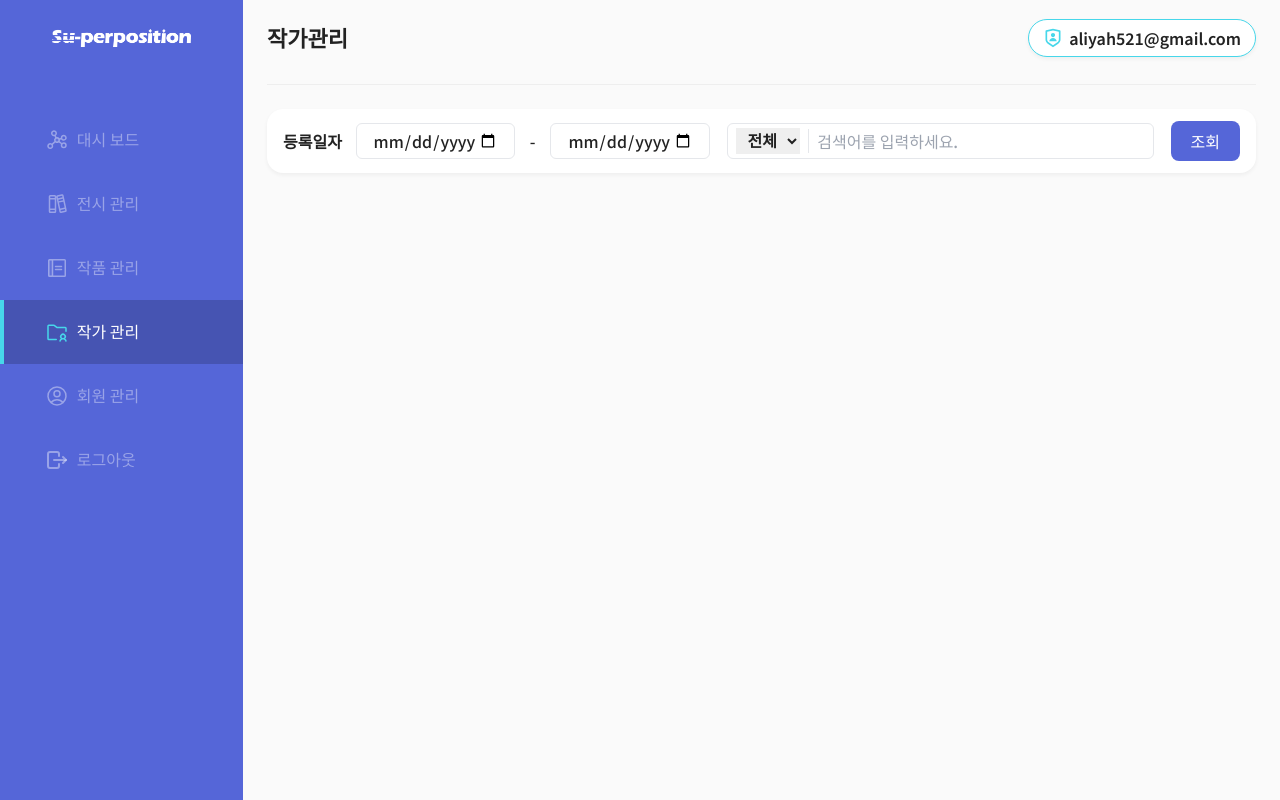
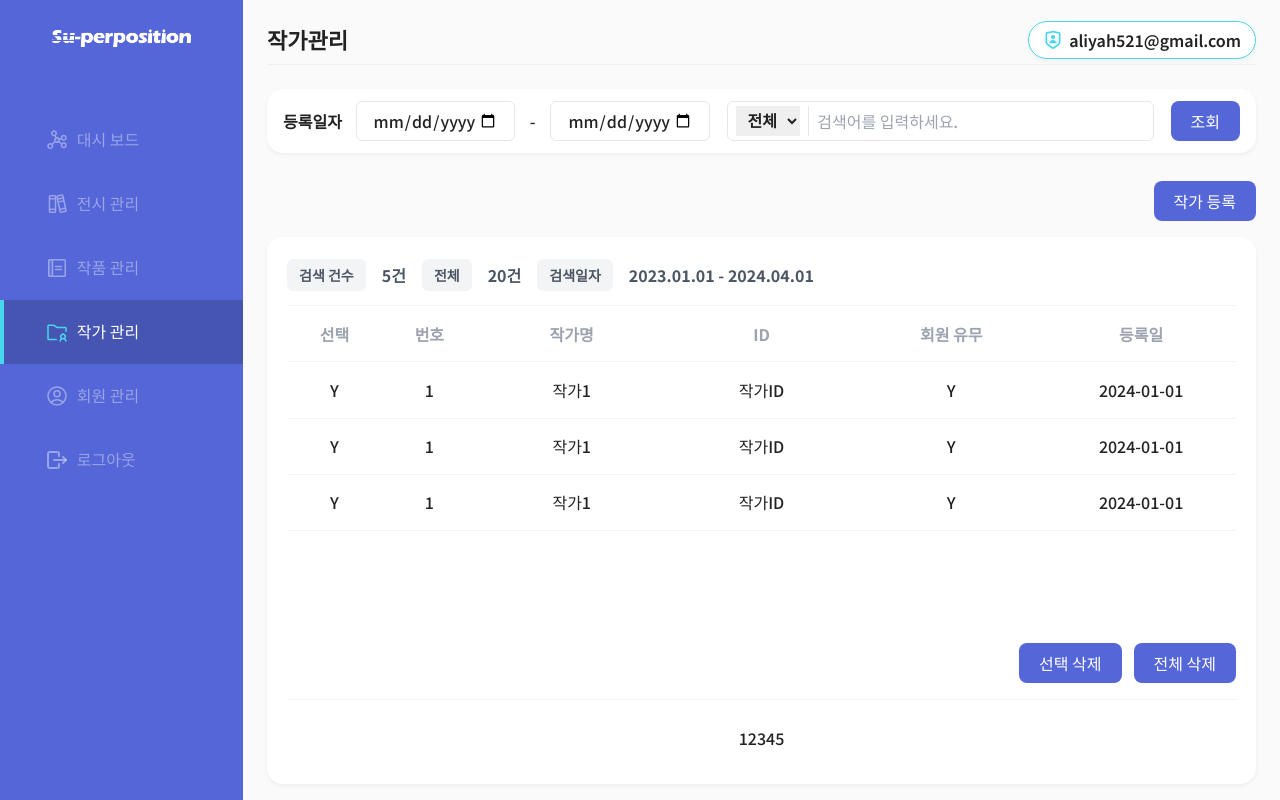
Before and after one commit to Superposition-dev/Super_Front_admin, a React (Vite) app: page /author in a window 1280 px wide. Built offline with nearby package versions, Linux system fonts and the light colour scheme.

Commit message:
Feat : 테이블 공통 컴포넌트화 진행중

```diff
--- a/package.json
+++ b/package.json
@@ -10,9 +10,12 @@
     "preview": "vite preview"
   },
   "dependencies": {
+    "@types/lodash": "^4.17.0",
+    "@types/react-table": "^7.7.20",
     "autoprefixer": "^10.4.18",
     "axios": "^1.6.7",
     "clsx": "^2.1.0",
+    "lodash": "^4.17.21",
     "postcss": "^8.4.36",
     "react": "^18.2.0",
     "react-dom": "^18.2.0",
@@ -20,6 +23,7 @@
     "react-icons": "^5.0.1",
     "react-query": "^3.39.3",
     "react-router-dom": "^6.22.3",
+    "react-table": "^7.8.0",
     "recoil": "^0.7.7",
     "tailwind": "^4.0.0",
     "tailwind-merge": "^2.2.1",
--- a/src/components/@common/Search.tsx
+++ b/src/components/@common/Search.tsx
@@ -28,7 +28,7 @@ const Search = (props: SearchProps) => {
   }, [])
 
   return (
-    <section className="flex justify-between items-center gap-3 w-full h-fit py-3 px-4 rounded-2xl bg-white shadow-light">
+    <form className="flex justify-between items-center gap-3 w-full h-fit py-3 px-4 rounded-2xl bg-white shadow-light">
       <div className="flex justify-between items-center w-[91%] h-full">
         <div className="flex justify-between items-center w-[49%] h-full">
           <p className="text-base font-semibold">등록일자</p>
@@ -82,7 +82,7 @@ const Search = (props: SearchProps) => {
         </div>
       </div>
       <Button name="조회" onClick={handler} />
-    </section>
+    </form>
   )
 }
 
--- a/src/components/@common/Wrapper.tsx
+++ b/src/components/@common/Wrapper.tsx
@@ -12,7 +12,7 @@ const Wrapper = (props: WrapperProps) => {
   const navigate = useNavigate()
 
   return (
-    <div className="flex flex-col justify-between gap-6 w-full h-full py-4 px-6">
+    <div className="flex flex-col justify-between w-full h-screen py-4 px-6">
       <div className="flex justify-between items-center w-full h-12">
         <p className="text-[22px] font-bold">{title}</p>
         <div
@@ -25,7 +25,7 @@ const Wrapper = (props: WrapperProps) => {
           <h4 className="text-base leading-6 font-semibold text-default">aliyah521@gmail.com</h4>
         </div>
       </div>
-      <div className="w-full h-full border-t border-default border-opacity-5 pt-6">{children}</div>
+      <div className="w-full h-[94%] border-t border-default border-opacity-5 pt-6">{children}</div>
     </div>
   )
 }
--- /dev/null
+++ b/src/components/@common/table/TInteraction.tsx
@@ -0,0 +1,45 @@
+import cn from '../../../lib/tailwindUtil'
+import Label from '../Label'
+
+export interface TInteractionProps {
+  addClass?: string
+  search?: {
+    name: string
+    value: number
+  }
+  total?: {
+    name: string
+    value: number
+  }
+  date?: {
+    name: string
+    value: string
+  }
+}
+
+const TInteraction = ({ search, total, date, addClass, ...props }: TInteractionProps) => {
+  return (
+    <div className={cn('flex items-center gap-1 w-full', addClass)}>
+      {search && (
+        <>
+          <Label name={search.name} addClass="text-sm" />
+          <Label name={`${search.value}건`} addClass="bg-transparent font-bold" />
+        </>
+      )}
+      {total && (
+        <>
+          <Label name={total.name} addClass="text-sm" />
+          <Label name={`${total.value}건`} addClass="bg-transparent font-bold" />
+        </>
+      )}
+      {date && (
+        <>
+          <Label name={date.name} addClass="text-sm" />
+          <Label name={`${date.value}`} addClass="bg-transparent font-bold" />
+        </>
+      )}
+    </div>
+  )
+}
+
+export default TInteraction
--- /dev/null
+++ b/src/data/column.ts
@@ -0,0 +1,10 @@
+import { useMemo } from 'react'
+
+export const authorHeader = [
+  { accessor: 'select', Header: '선택' },
+  { accessor: 'num', Header: '번호' },
+  { accessor: 'name', Header: '작가명' },
+  // { accessor: 'id', Header: 'ID' },
+  // { accessor: 'isUser', Header: '회원유무' },
+  // { accessor: 'date', Header: '등록일자' },
+]
--- /dev/null
+++ b/src/data/data.ts
@@ -0,0 +1,13 @@
+import { useMemo } from 'react'
+
+export const authorData = useMemo(
+  () => [
+    { select: 'Y', num: 1, name: '작가1', ID: 'author1', isUser: 'Y', date: '2024-01-24' },
+    { select: 'Y', num: 2, name: '작가2', ID: 'author2', isUser: 'Y', date: '2024-01-24' },
+    { select: 'Y', num: 3, name: '작가3', ID: 'author3', isUser: 'Y', date: '2024-01-24' },
+    { select: 'Y', num: 4, name: '작가4', ID: 'author4', isUser: 'Y', date: '2024-01-24' },
+    { select: 'Y', num: 5, name: '작가5', ID: 'author5', isUser: 'Y', date: '2024-01-24' },
+    { select: 'Y', num: 6, name: '작가6', ID: 'author6', isUser: 'Y', date: '2024-01-24' },
+  ],
+  [],
+)
--- /dev/null
+++ b/src/hooks/useHasScroll.ts
@@ -0,0 +1,30 @@
+import { useEffect, useState, RefObject } from 'react'
+import { debounce } from 'lodash'
+
+const useHasScroll = (scrollRef: RefObject<HTMLDivElement>) => {
+  const [hasScroll, setHasScroll] = useState<boolean>(false)
+  useEffect(() => {
+    if (!scrollRef.current) {
+      return
+    }
+
+    // 렌더링 되자마자 hasScroll 이 업데이트 되도록
+    setHasScroll(scrollRef.current.scrollHeight > scrollRef.current.clientHeight)
+
+    const handleWindowResize = debounce(() => {
+      if (scrollRef.current) {
+        setHasScroll(scrollRef.current.scrollHeight > scrollRef.current.clientHeight)
+      }
+    }, 500)
+
+    window.addEventListener('resize', handleWindowResize)
+
+    return () => {
+      window.removeEventListener('resize', handleWindowResize)
+    }
+  }, [scrollRef])
+
+  return hasScroll
+}
+
+export default useHasScroll
--- a/src/index.css
+++ b/src/index.css
@@ -18,6 +18,28 @@ body {
   color: #222222;
 }
 
+/* 스크롤바 막대 설정*/
+*::-webkit-scrollbar {
+  width: 8px;
+  height: 8px;
+}
+
+*::-webkit-scrollbar-thumb {
+  background-color: #adadad;
+  /* 스크롤바 둥글게 설정    */
+  border-radius: 8px;
+}
+
+/* 스크롤바 뒷 배경 설정*/
+*::-webkit-scrollbar-track {
+  background-color: rgba(0, 0, 0, 0);
+}
+
+/* 스크롤바 코너 설정 */
+*::-webkit-scrollbar-corner {
+  background: transparent;
+}
+
 @tailwind base;
 @tailwind components;
 @tailwind utilities;
--- a/src/pages/Author.tsx
+++ b/src/pages/Author.tsx
@@ -1,14 +1,19 @@
-import { useState } from 'react'
+import { useRef, useState } from 'react'
 import Search from '../components/@common/Search'
 import Wrapper from '../components/@common/Wrapper'
-
-export const filter = ['전체', '작가명', 'ID']
+import Button from '../components/@common/Button'
+import Label from '../components/@common/Label'
+import useHasScroll from '../hooks/useHasScroll'
+import cn from '../lib/tailwindUtil'
 
 const AuthorPage = () => {
   const [startDate, setStartDate] = useState<string>()
   const [endDate, setEndDate] = useState<string>()
   const [text, setText] = useState<string>()
   const [limit, setLimit] = useState<string>()
+  const scrollRef = useRef<HTMLDivElement>(null)
+  const hasScroll = useHasScroll(scrollRef)
+  const filter = ['전체', '작가명', 'ID']
 
   const state = {
     startDate,
@@ -24,12 +29,93 @@ const AuthorPage = () => {
     setLimit,
   }
 
-  console.log(limit)
-
-  const handler = () => {}
   return (
     <Wrapper title="작가관리">
-      <Search filter={filter} state={state} setState={setState} handler={handler} />
+      <div className="flex flex-col items-center justify-between gap-7 w-full h-full">
+        <Search filter={filter} state={state} setState={setState} handler={() => console.log('조회 버튼 클릭')} />
+        <div className="flex flex-col items-center justify-between gap-4 w-full h-[90%]">
+          <Button name="작가 등록" addClass="self-end" onClick={() => console.log('작가 등록 버튼 클릭')} />
+          <section className="flex flex-col items-center justify-between gap-3 w-full h-[92%] p-5 rounded-2xl bg-white shadow-light">
+            <div className="flex items-center gap-1 w-full">
+              <Label name="검색 건수" addClass="text-sm" />
+              <Label name="5건" addClass="bg-transparent font-bold" />
+              <Label name="전체" addClass="text-sm" />
+              <Label name="20건" addClass="bg-transparent font-bold" />
+              <Label name="검색일자" addClass="text-sm" />
+              <Label name="2023.01.01 - 2024.04.01" addClass="bg-transparent font-bold" />
+            </div>
+            <div className="flex flex-col items-center justify-between gap-2 w-full h-[83%] border-y border-default border-opacity-5">
+              <div className="flex flex-col w-full h-[91%]">
+                <div className={cn('w-full', hasScroll ? 'pr-2' : '')}>
+                  <table className="w-full table-fixed break-all">
+                    <colgroup>
+                      <col width="10%" />
+                      <col width="10%" />
+                      <col width="20%" />
+                      <col width="20%" />
+                      <col width="20%" />
+                      <col width="20%" />
+                    </colgroup>
+                    <thead>
+                      <tr className="h-14 text-gray-400 border-b border-default border-opacity-5 font-medium">
+                        <th>선택</th>
+                        <th>번호</th>
+                        <th>작가명</th>
+                        <th>ID</th>
+                        <th>회원 유무</th>
+                        <th>등록일</th>
+                      </tr>
+                    </thead>
+                  </table>
+                </div>
+                <div className="block w-full h-full overflow-auto" ref={scrollRef}>
+                  <table className="w-full table-fixed break-all">
+                    <colgroup>
+                      <col width="10%" />
+                      <col width="10%" />
+                      <col width="20%" />
+                      <col width="20%" />
+                      <col width="20%" />
+                      <col width="20%" />
+                    </colgroup>
+                    <tbody>
+                      <tr className="w-full h-14 text-center border-b border-default border-opacity-5">
+                        <td className="w-40">Y</td>
+                        <td>1</td>
+                        <td>작가1</td>
+                        <td>작가ID</td>
+                        <td>Y</td>
+                        <td>2024-01-01</td>
+                      </tr>
+                      <tr className="h-14 text-center border-b border-default border-opacity-5">
+                        <td>Y</td>
+                        <td>1</td>
+                        <td>작가1</td>
+                        <td>작가ID</td>
+                        <td>Y</td>
+                        <td>2024-01-01</td>
+                      </tr>
+                      <tr className="h-14 text-center border-b border-default border-opacity-5">
+                        <td>Y</td>
+                        <td>1</td>
+                        <td>작가1</td>
+                        <td>작가ID</td>
+                        <td>Y</td>
+                        <td>2024-01-01</td>
+                      </tr>
+                    </tbody>
+                  </table>
+                </div>
+              </div>
+              <div className="flex gap-3 self-end pb-4">
+                <Button name="선택 삭제" onClick={() => console.log('선택 삭제 버튼 클릭')} />
+                <Button name="전체 삭제" onClick={() => console.log('전체 삭제 버튼 클릭')} />
+              </div>
+            </div>
+            <div className="flex items-center justify-center h-14">12345</div>
+          </section>
+        </div>
+      </div>
     </Wrapper>
   )
 }
```
Also changed, not shown: src/components/@common/table/TBody.tsx (added), src/components/@common/table/THead.tsx (added), 1 other file (tests, documents, lock files or other folders).
